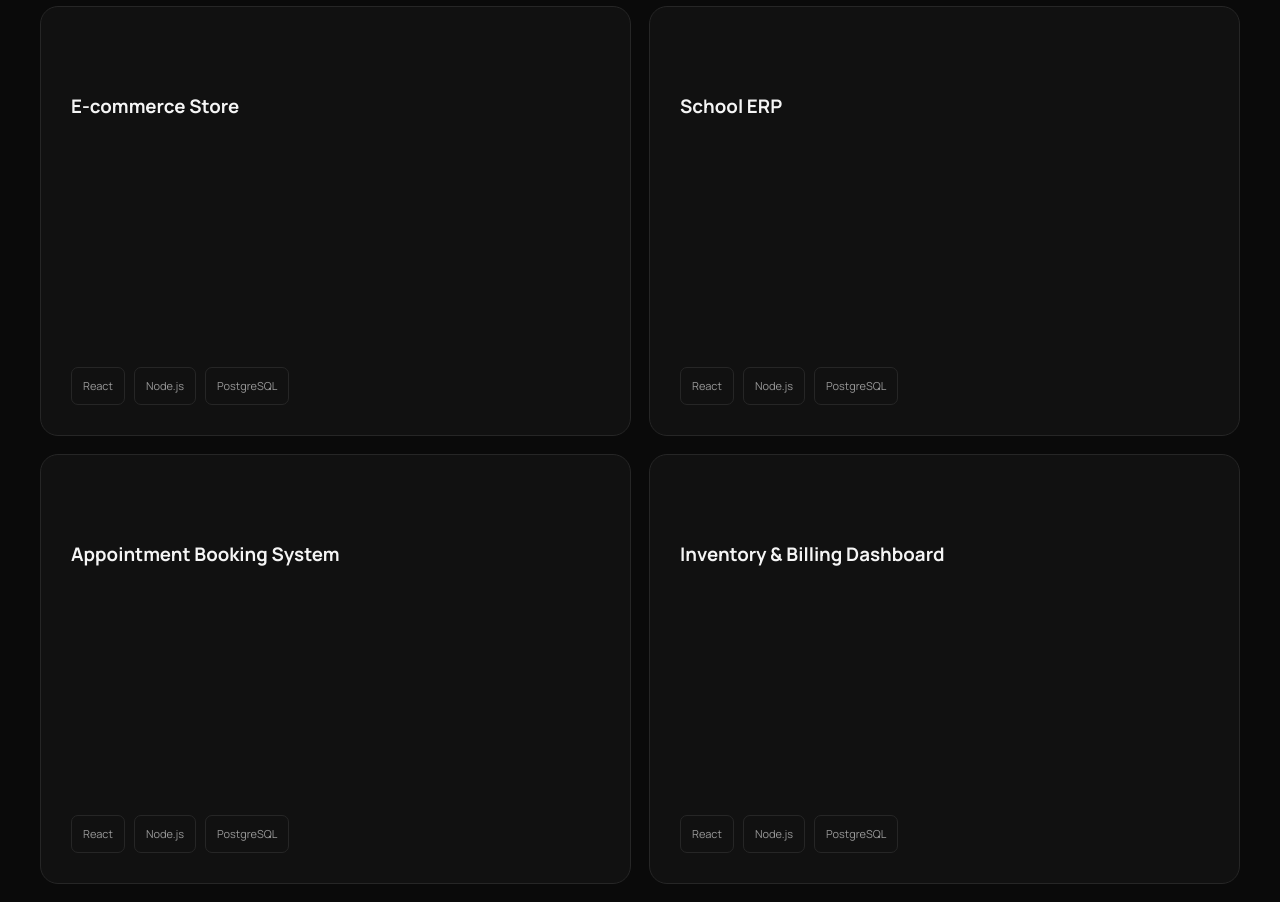
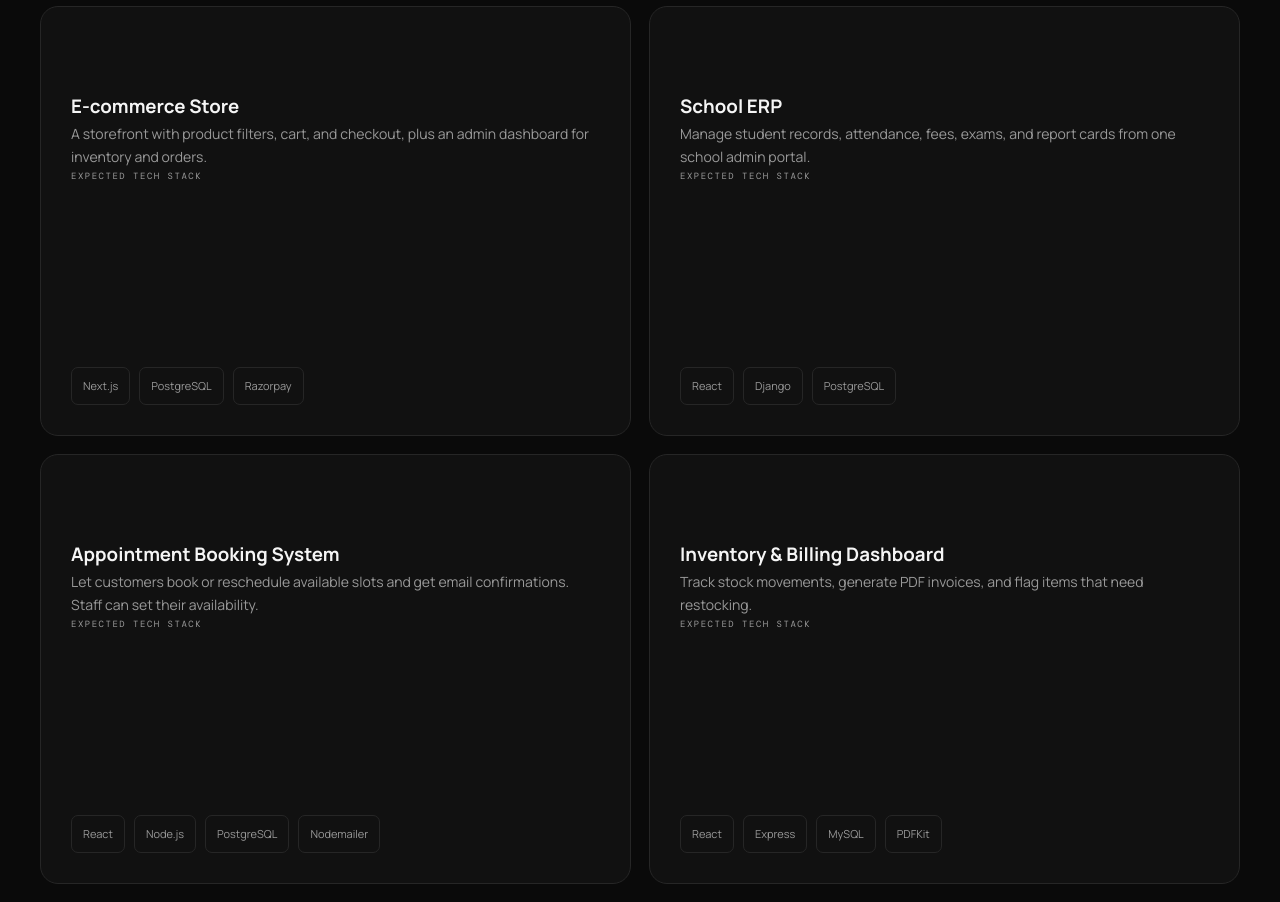
Before and after one commit to Ruturaj998/ruturaj-portfolio, a React (Vite) app: page / in a window 1280 px wide. Shown: the part 5480-6382 px from the top of the page. Built offline with nearby package versions, Linux system fonts and the light colour scheme.

Commit message:
Describe each service and its expected tech stack

```diff
--- a/src/sections/Services.jsx
+++ b/src/sections/Services.jsx
@@ -1,16 +1,50 @@
 const services = [
-  'E-commerce Store',
-  'School ERP',
-  'Appointment Booking System',
-  'Inventory & Billing Dashboard',
-  'Lead Management CRM',
-  'Personal Blog & CMS',
-  'Restaurant Ordering Website',
-  'Event Registration Portal',
-  'Client Portal',
+  {
+    name: 'E-commerce Store',
+    description: 'A storefront with product filters, cart, and checkout, plus an admin dashboard for inventory and orders.',
+    techStack: ['Next.js', 'PostgreSQL', 'Razorpay'],
+  },
+  {
+    name: 'School ERP',
+    description: 'Manage student records, attendance, fees, exams, and report cards from one school admin portal.',
+    techStack: ['React', 'Django', 'PostgreSQL'],
+  },
+  {
+    name: 'Appointment Booking System',
+    description: 'Let customers book or reschedule available slots and get email confirmations. Staff can set their availability.',
+    techStack: ['React', 'Node.js', 'PostgreSQL', 'Nodemailer'],
+  },
+  {
+    name: 'Inventory & Billing Dashboard',
+    description: 'Track stock movements, generate PDF invoices, and flag items that need restocking.',
+    techStack: ['React', 'Express', 'MySQL', 'PDFKit'],
+  },
+  {
+    name: 'Lead Management CRM',
+    description: 'Capture enquiries, assign leads, and track follow-ups and deal stages in one pipeline.',
+    techStack: ['React', 'Express', 'PostgreSQL'],
+  },
+  {
+    name: 'Personal Blog & CMS',
+    description: 'Publish a public blog from an editor dashboard with drafts, categories, and image uploads.',
+    techStack: ['Next.js', 'Payload CMS', 'PostgreSQL'],
+  },
+  {
+    name: 'Restaurant Ordering Website',
+    description: 'Take pickup orders from a digital menu and show incoming orders on a live kitchen dashboard.',
+    techStack: ['React', 'Node.js', 'Socket.IO', 'PostgreSQL'],
+  },
+  {
+    name: 'Event Registration Portal',
+    description: 'Manage limited seats, email QR tickets, and check attendees in at the venue.',
+    techStack: ['Next.js', 'PostgreSQL', 'qrcode', 'Nodemailer'],
+  },
+  {
+    name: 'Client Portal',
+    description: 'Give clients private access to milestones, deliverables, file sharing, and approvals.',
+    techStack: ['React', 'Django', 'PostgreSQL', 'Amazon S3'],
+  },
 ]
-
-const techStack = ['React', 'Node.js', 'PostgreSQL']
 
 function Services() {
   return (
@@ -22,13 +56,15 @@ function Services() {
 
         <div className="capabilities-grid">
           {services.map((service) => (
-            <article className="capability-card capability-software" key={service}>
+            <article className="capability-card capability-software" key={service.name}>
               <div className="capability-content">
-                <h3>{service}</h3>
+                <h3>{service.name}</h3>
+                <p>{service.description}</p>
               </div>
 
-              <ul className="capability-skills" aria-label="Tech stack">
-                {techStack.map((technology) => (
+              <p className="tech-label mono">EXPECTED TECH STACK</p>
+              <ul className="capability-skills" aria-label="Expected tech stack">
+                {service.techStack.map((technology) => (
                   <li className="skill-item" key={technology}>{technology}</li>
                 ))}
               </ul>
```
